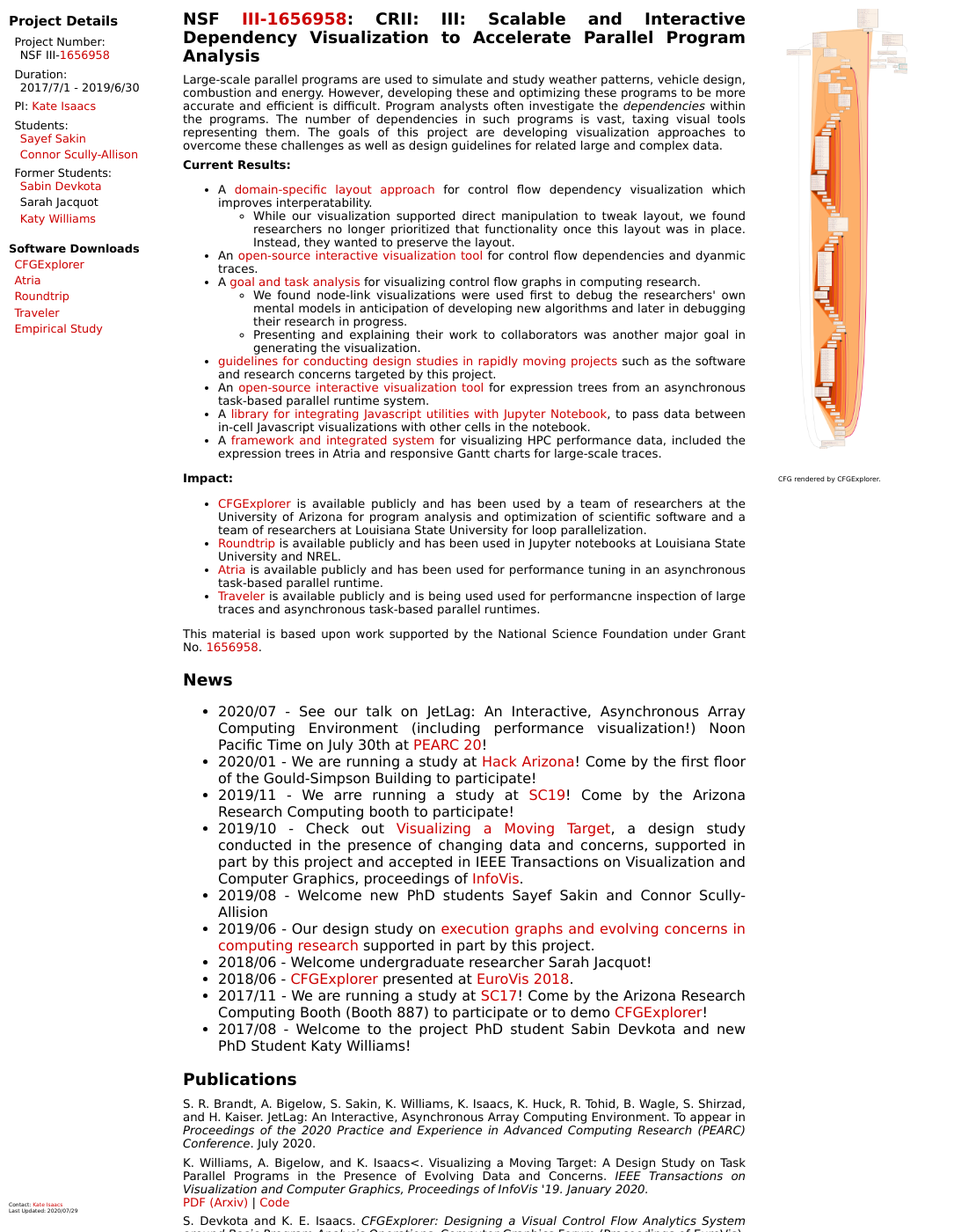
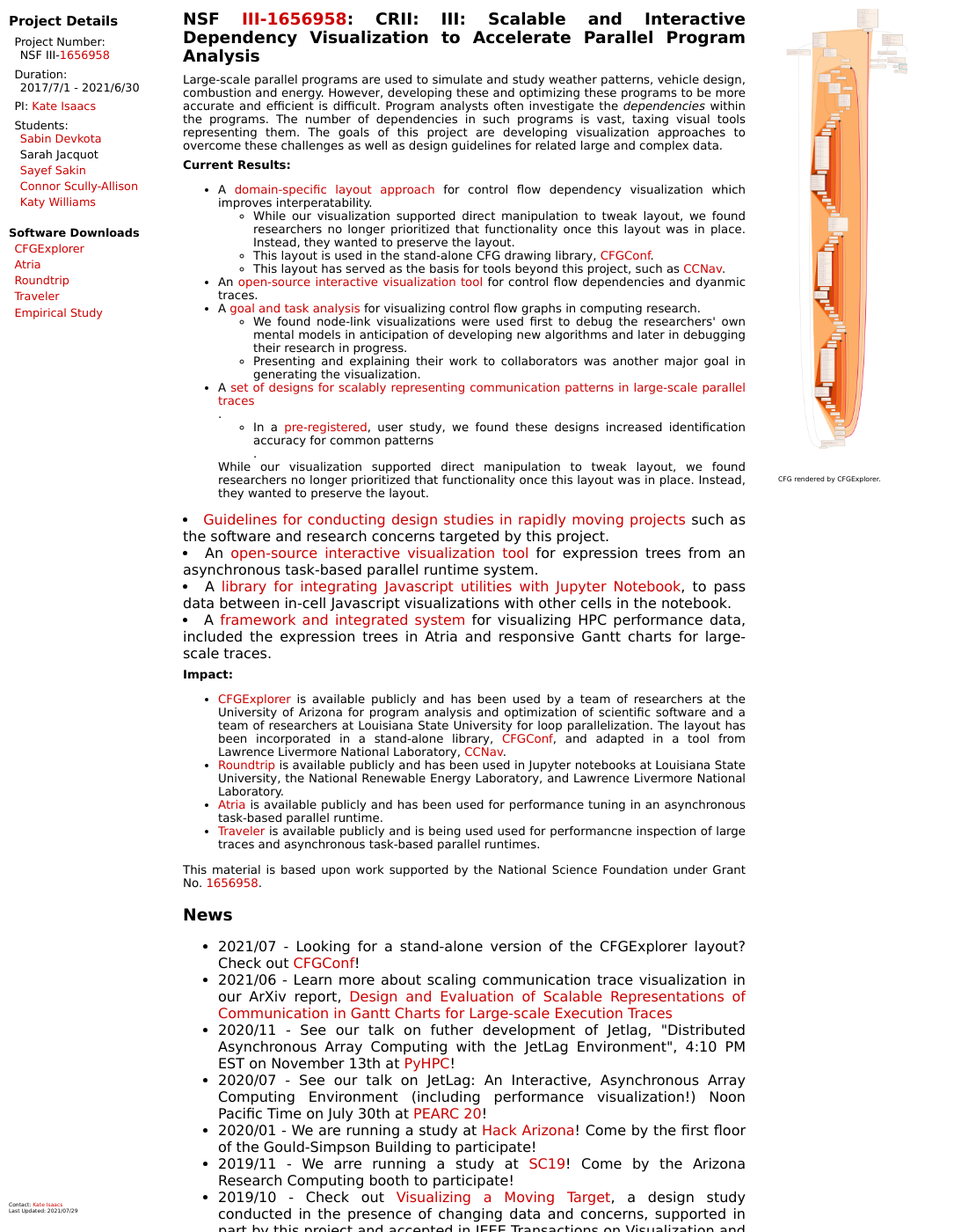
Before and after one commit to hdc-arizona/hdc-arizona.github.io, a Jekyll site: the page projects/dependencies/index.html, which Jekyll copies as it is, in a window 1280 px wide and 1400 px high. Shown: the whole window at 88% size, without its empty margins (0-1085 px from the left). Built offline with Jekyll 4.4.1, drawn with Linux system fonts in a browser that asks for light colours; nearby versions of some CDN libraries; some of the changed text lies outside the part shown.

Commit message:
Update NSF project page.

```diff
--- a/projects/dependencies/index.html
+++ b/projects/dependencies/index.html
@@ -21,20 +21,16 @@
     </li>
     <li>Duration:
 	<ul class="subexternal">
-	    <li>2017/7/1 - 2019/6/30</li>
+	    <li>2017/7/1 - 2021/6/30</li>
 	</ul>
     </li>
     <li>PI: <a href="http://hdc.cs.arizona.edu/people/kisaacs/">Kate Isaacs</a></li>
     <li>Students:
 	<ul class="subexternal">
+	    <li><a href="https://devkotasabin.github.io/">Sabin Devkota</a></li>
+            <li>Sarah Jacquot</li>
             <li><a href="https://sayefsakin.blogspot.com/">Sayef Sakin</a></li>
             <li><a href="https://www.cse.unr.edu/~cscully/">Connor Scully-Allison</a></li>
-	</ul>
-    </li>
-    <li>Former Students:
-	<ul class="subexternal">
-	    <li><a href="https://devkotasabin.github.io/">Sabin Devkota</a></li>
-            <li>Sarah Jacquot</li>
 	    <li><a href="http://hdc.cs.arizona.edu/people/kawilliams/">Katy Williams</a></li>
 	</ul>
     </li>
@@ -56,7 +52,7 @@
 <div class="leftfooterdiv">
 Contact: <a href="http://hdc.cs.arizona.edu/people/kisaacs/">Kate Isaacs</a><br />
 
-Last Updated: 2020/07/29
+Last Updated: 2021/07/29
 </div>
 
     </div>
@@ -81,6 +77,8 @@
 	    <ul class="mainul">
 		<li>While our visualization supported direct manipulation to tweak layout, we found researchers no longer prioritized that functionality once this layout was in place. Instead, they wanted to preserve the layout.
 		</li>
+		<li>This layout is used in the stand-alone CFG drawing library, <a href="https://github.com/devkotasabin/cfgConf">CFGConf</a>.</li>
+		<li>This layout has served as the basis for tools beyond this project, such as  <a href="https://arxiv.org/abs/2009.00956">CCNav</a>.</li>
 	    </ul>
             <li>An <a href="http://github.com/hdc-arizona/cfgexplorer">open-source interactive visualization tool</a> for control flow dependencies and dyanmic traces.</li>
 	    <li>A <a href="http://hdc.cs.arizona.edu/papers/cfg_2018_explorer_preprint.pdf">goal and task analysis</a> for visualizing control flow graphs in computing research.</li>
@@ -89,7 +87,14 @@
 		</li>
 		<li>Presenting and explaining their work to collaborators was another major goal in generating the visualization.</li>
              </ul>
-	    <li><a href="https://arxiv.org/abs/1905.13135v4">guidelines for conducting design studies in rapidly moving projects</a> such as the software and research concerns targeted by this project.</li>
+	    <li>A <a href="https://arxiv.org/abs/2107.00065">set of designs for scalably representing communication patterns in large-scale parallel traces</a></li>.
+	    <ul class="mainul">
+		<li>In a <a href="https://osf.io/zwrgk">pre-registered</a>, user study, we found these designs increased identification accuracy for common patterns</li>.
+	    </ul>
+    While our visualization supported direct manipulation to tweak layout, we found researchers no longer prioritized that functionality once this layout was in place. Instead, they wanted to preserve the layout.
+		</li>
+	    </ul>
+	    <li><a href="https://arxiv.org/abs/1905.13135v4">Guidelines for conducting design studies in rapidly moving projects</a> such as the software and research concerns targeted by this project.</li>
 	    <li>An <a href="https://github.com/hdc-arizona/traveler-tree">open-source interactive visualization tool</a> for expression trees from an asynchronous task-based parallel runtime system.</li>
 	    <li>A <a href="https://github.com/hdc-arizona/roundtrip">library for integrating Javascript utilities with Jupyter Notebook</a>, to pass data between in-cell Javascript visualizations with other cells in the notebook.</li>
             <li>A <a href="https://github.com/hdc-arizona/traveler-integrated">framework and integrated system</a> for visualizing HPC performance data, included the expression trees in Atria and responsive Gantt charts for large-scale traces.
@@ -98,8 +103,8 @@
 
     <p><b>Impact:</b>
        <ul class="mainul">
-	 <li><a href="http://github.com/hdc-arizona/cfgexplorer">CFGExplorer</a> is available publicly and has been used by a team of researchers at the University of Arizona for program analysis and optimization of scientific software and a team of researchers at Louisiana State University for loop parallelization.</li>
-	 <li><a href="https://github.com/hdc-arizona/roundtrip">Roundtrip</a> is available publicly and has been used in Jupyter notebooks at Louisiana State University and NREL.</li>
+	 <li><a href="http://github.com/hdc-arizona/cfgexplorer">CFGExplorer</a> is available publicly and has been used by a team of researchers at the University of Arizona for program analysis and optimization of scientific software and a team of researchers at Louisiana State University for loop parallelization. The layout has been incorporated in a stand-alone library, <a href="https://github.com/devkotasabin/cfgConf">CFGConf</a>, and adapted in a tool from Lawrence Livermore National Laboratory, <a href="https://arxiv.org/abs/2009.00956">CCNav</a>.</li>
+	 <li><a href="https://github.com/hdc-arizona/roundtrip">Roundtrip</a> is available publicly and has been used in Jupyter notebooks at Louisiana State University, the National Renewable Energy Laboratory, and Lawrence Livermore National Laboratory.</li>
 	 <li><a href="https://github.com/hdc-arizona/traveler-tree">Atria</a> is available publicly and has been used for performance tuning in an asynchronous task-based parallel runtime.</li>
 	 <li><a href="https://github.com/hdc-arizona/traveler-integrated">Traveler</a> is available publicly and is being used used for performancne inspection of large traces and asynchronous task-based parallel runtimes.</li>
        </ul>
@@ -112,6 +117,9 @@
     <div id="News" class="project">
       <h3>News</h3>
 	<ul class="maiul">
+	  <li>2021/07 - Looking for a stand-alone version of the CFGExplorer layout? Check out <a href="https://github.com/devkotasabin/cfgConf">CFGConf</a>!</li>
+	  <li>2021/06 - Learn more about scaling communication trace visualization in our ArXiv report, <a href="https://arxiv.org/abs/2107.00065">Design and Evaluation of Scalable Representations of Communication in Gantt Charts for Large-scale Execution Traces</a></li>
+	  <li>2020/11 - See our talk on futher development of Jetlag, "Distributed Asynchronous Array Computing with the JetLag Environment", 4:10 PM EST on November 13th at <a href="https://pyhpc.io/">PyHPC</a>!</li>
           <li>2020/07 - See our talk on JetLag: An Interactive, Asynchronous Array Computing Environment (including performance visualization!) Noon Pacific Time on July 30th at <a href="https://pearc.acm.org/pearc20/program/schedule/">PEARC 20</a>!
           <li>2020/01 - We are running a study  at <a href="http://hackaz.org">Hack Arizona</a>! Come by the first floor of the Gould-Simpson Building to participate!</li>
           <li>2019/11 - We arre running a study  at <a href="http://sc19.supercomputing.org">SC19</a>! Come by the Arizona Research Computing booth to participate!</li>
@@ -130,7 +138,26 @@
     <div id="Publications" class="project">
       <h3>Publications</h3>
 
-<p>S. R. Brandt, A. Bigelow, S. Sakin, K. Williams, K. Isaacs, K. Huck, R. Tohid, B. Wagle, S. Shirzad, and H. Kaiser. JetLag: An Interactive, Asynchronous Array Computing Environment. To appear in <i>Proceedings of the 2020 Practice and Experience in Advanced Computing Research (PEARC) Conference</i>. July 2020.</p>
+<p>C. Scully-Allison, K. E. Isaacs. “Design and Evaluation of Scalable
+Representations of Communication in Gantt Charts for Large-scale Execution
+Traces.” ArXiv:2107.00065v1, June 2021.</p>
+
+<p>S. R. Brandt, B. Hasheminezhad, N. Wu, S. A. Sakin, A. R. Bigelow, <b>K. E.
+	Isaacs</b>, K.  Huck, H. Kaiser. Distributed Asynchronous Array
+Computing with the Jetlag Environment. <i>Proceedings of the 9th Workshop on
+	Python for High-Perforrmance and Scientific Computing (PyHPC)</i>. November
+2020.</p>
+
+<p>S. Brink, I. Lumsden, C. Scully-Allison, K. Williams, O. Pearce, T.
+    Gamblin, M. Taufer, <b>K. E. Isaacs</b>, and A. Bhatele. Usability and
+Performance Improvements in Hatchet. <i>Proceedings of the 2020 IEEE/ACM
+International Workshop on HPC User Support Tools (HUST) and Workshop on
+Programming and Performance Visualization Tools (ProTools)</i>, held
+in conjunction with SC20, November 2020.</p>
+
+<p>S. R. Brandt, A. Bigelow, S. Sakin, K. Williams, K. Isaacs, K. Huck, R. Tohid, B. Wagle, S. Shirzad, and H. Kaiser. JetLag: An Interactive, Asynchronous Array Computing Environment. To appear in <i>Proceedings of the 2020 Practice and Experience in Advanced Computing Research (PEARC) Conference</i>. July 2020.<br />
+
+    <a href="https://dl.acm.org/doi/abs/10.1145/3311790.3396657">DOI</a></p>
 
 <p>K. Williams, A. Bigelow, and K. Isaacs<.
 Visualizing a Moving Target: A Design Study on Task Parallel Programs in the Presence of Evolving Data and Concerns.
@@ -154,6 +181,7 @@
     <div id="Presentations" class="project">
       <h3>Presentations</h3>
 
+      <p>S. R. Brandt. <i>Distributed Asynchronous Array Computing with the JetLag Environment</i> PyHPC 2020 (Online for Global Pandemic), November 13, 2020.</p>
 
       <p>S. R. Brandt. <i>JetLag: An Interactive, Asynchronous Array Computing Environment</i> PEARC 2020 (Online for Global Pandemic), July 30, 2020.</p>
 
```
